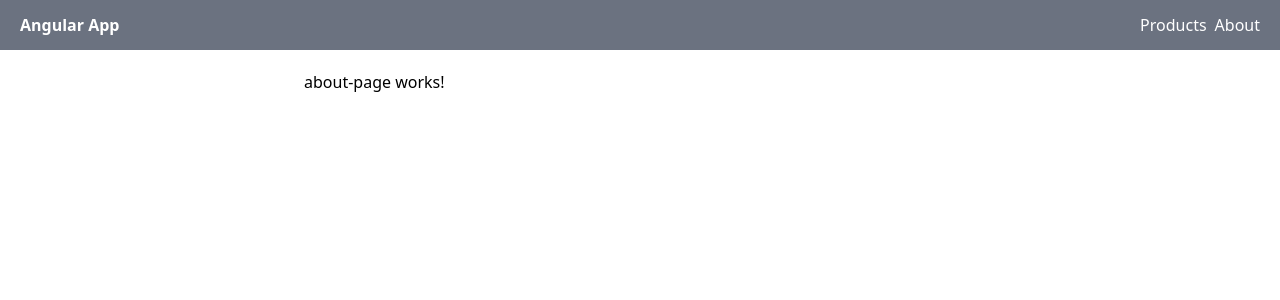
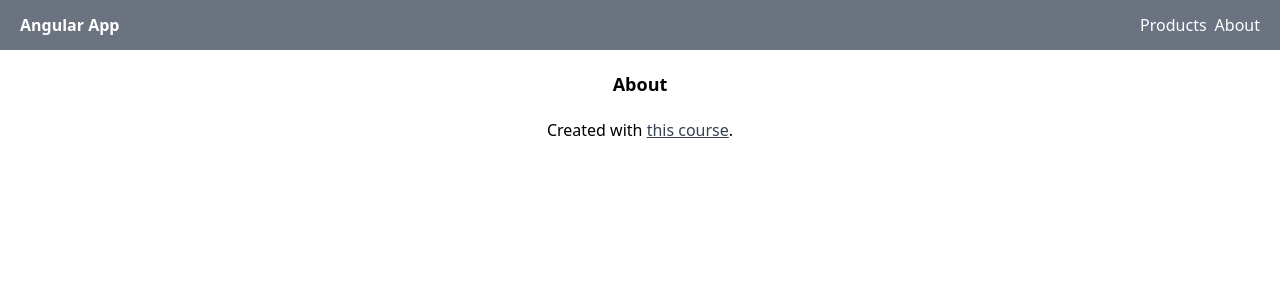
Before and after one commit to Sergii-Kostanets/angular-learn, an Angular app: page /about in a window 1280 px wide. Shown: the top 300 px of the page. Built offline with nearby package versions, Linux system fonts and the light colour scheme.

Commit message:
edit about page

```diff
--- a/src/app/pages/about-page/about-page.component.html
+++ b/src/app/pages/about-page/about-page.component.html
@@ -1 +1,9 @@
-<p>about-page works!</p>
+<h1 class="font-bold mb-5 text-center text-lg">About</h1>
+<p class=" text-center">
+  Created with
+  <a
+    href="https://www.youtube.com/watch?v=yCIti018Srw"
+    class=" underline hover:no-underline text-gray-700 "
+    >
+    this course</a>.
+</p>
```
